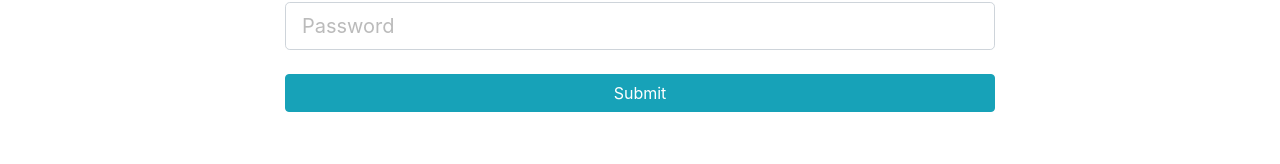
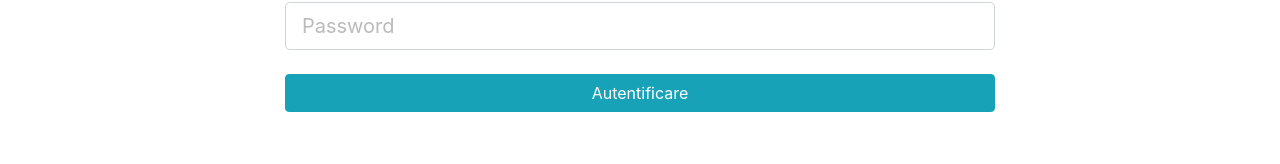
Before and after one commit to SergiuTomus/meniu-rapid_web, a React (Create React App) app: page /login in a window 1280 px wide. Shown: the part 263-427 px from the top of the page. Built offline with nearby package versions, Linux system fonts and the light colour scheme.

Commit message:
changes in orders

```diff
--- a/src/components/auth/Login.js
+++ b/src/components/auth/Login.js
@@ -80,7 +80,7 @@ class Login extends Component {
                   {errors.password && (<div className="invalid-feedback">{errors.password}</div>)}
                   {errors.message && (<div className="invalid-feedback d-block">{errors.message}</div>)}
                 </div>
-                <input type="submit" className="btn btn-info btn-block mt-4" />
+                <input type="submit" className="btn btn-info btn-block mt-4" value="Autentificare" />
 
               </form>
             </div>
--- a/src/components/orders/HistoryOrder.js
+++ b/src/components/orders/HistoryOrder.js
@@ -31,7 +31,7 @@ class HistoryOrder extends Component {
     const productsList = product_orders.map(product => {
       return (<p key={product.id} className="text-left ">
         <FontAwesomeIcon icon={faCheck} className="text-danger mr-2" />
-        {product.product_name} ({product.single_price} lei) <span className="text-danger ml-2"> x {product.quantity}</span>
+        {product.product_name} ({product.single_price} lei) <span className="text-danger ml-2"></span>
       </p>)
     })
     return (
--- a/src/components/orders/NewOrder.js
+++ b/src/components/orders/NewOrder.js
@@ -18,7 +18,7 @@ class NewOrder extends Component {
     const productsList = product_orders.map(product => {
       return (<p key={product.id} className="text-left ">
         <FontAwesomeIcon icon={faCheck} className="text-danger mr-2" />
-        {product.product_name} <span className="text-danger ml-2"> x {product.quantity}</span>
+        {product.product_name} ({product.single_price} lei)<span className="text-danger ml-2"></span>
       </p>)
     })
     return (
--- a/src/components/orders/ReceivedOrder.js
+++ b/src/components/orders/ReceivedOrder.js
@@ -14,7 +14,7 @@ class ReceivedOrder extends Component {
     const productsList = product_orders.map(product => {
       return (<p key={product.id} className="text-left ">
         <FontAwesomeIcon icon={faCheck} className="text-danger mr-2" />
-        {product.product_name} <span className="text-danger ml-2"> x {product.quantity}</span>
+        {product.product_name} ({product.single_price} lei)<span className="text-danger ml-2"></span>
       </p>)
     })
     return (
```
Also changed, not shown: src/components/orders/Orders.js (+0 -9 lines).
